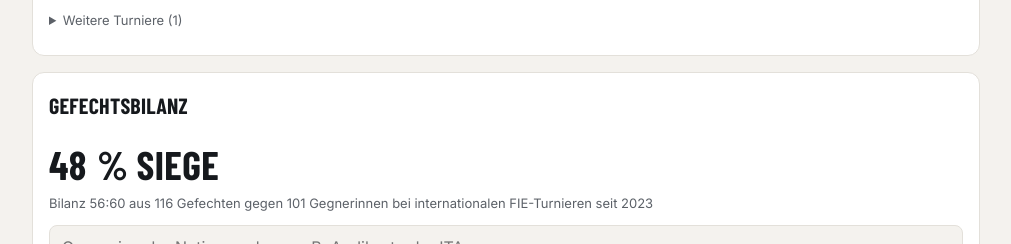
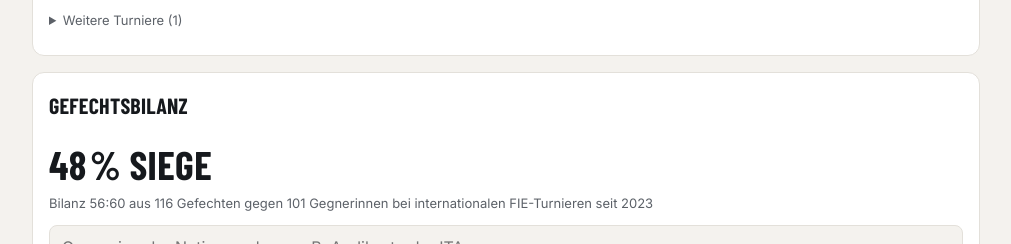
Before and after one commit to CornelliX/fechten-dashboard, a plain HTML site: page docs/index.html in a window 1280 px wide. Shown: the part 2340-2584 px from the top of the page, without its empty margins (134-1145 px from the left). Drawn offline with nearby package versions, Linux system fonts and the light colour scheme.

Commit message:
Gefechtsbilanz: schmalerer Abstand zwischen Zahl und %
Co-Authored-By: Claude Opus 5.5 <noreply@anthropic.com>

```diff
--- a/docs/index.html
+++ b/docs/index.html
@@ -378,8 +378,8 @@ function renderBilanz(s) {
   const w = o.reduce((a, x) => a + x.wins, 0), l = o.reduce((a, x) => a + x.losses, 0);
   // Seit: Jahr des ersten erfassten FIE-Turniers (Ergebnisse), sonst ältestes bekanntes Gefecht
   const firstFie = [...(s.results || []).filter(r => r.source === 'FIE').map(r => String(r.date)), ...o.map(x => x.last.date)].sort()[0];
-  // U+2005 = Viertelgeviert zwischen Zahl und %
-  $('#bilanz').innerHTML = `<div class="num big">${Math.round(100 * w / (w + l))} % SIEGE</div>
+  // Schmaler Abstand zwischen Zahl und % per Rand statt Leerzeichen (Barlow hat kein eigenes Viertelgeviert)
+  $('#bilanz').innerHTML = `<div class="num big">${Math.round(100 * w / (w + l))}<span style="margin-left:.08em">%</span> SIEGE</div>
       <div class="sub">Bilanz ${int(w)}:${int(l)} aus ${int(w + l)} Gefechten gegen ${int(o.length)} Gegnerinnen bei internationalen FIE-Turnieren${firstFie ? ` seit ${int(firstFie.slice(0, 4))}` : ''}</div>
     <input type="search" id="opp-q" placeholder="Gegnerin oder Nation suchen, z. B. Audibert oder ITA" aria-label="Gegnerin oder Nation suchen">
     <table><tbody id="opp"></tbody></table>`;
```
